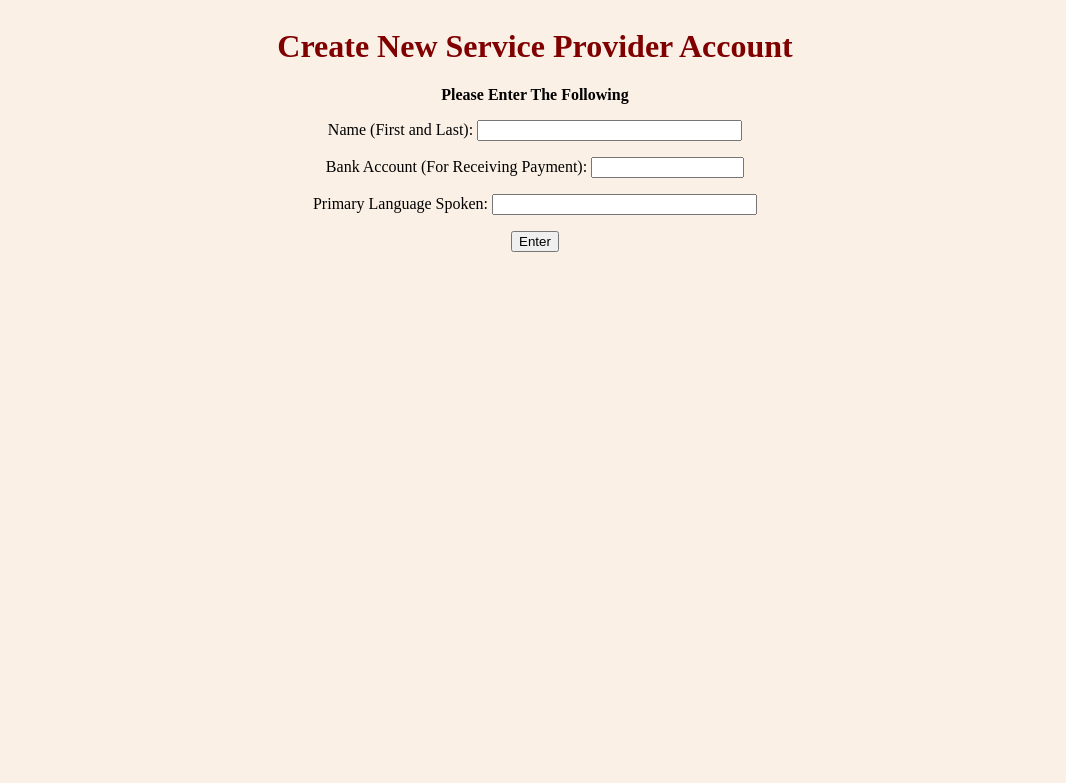
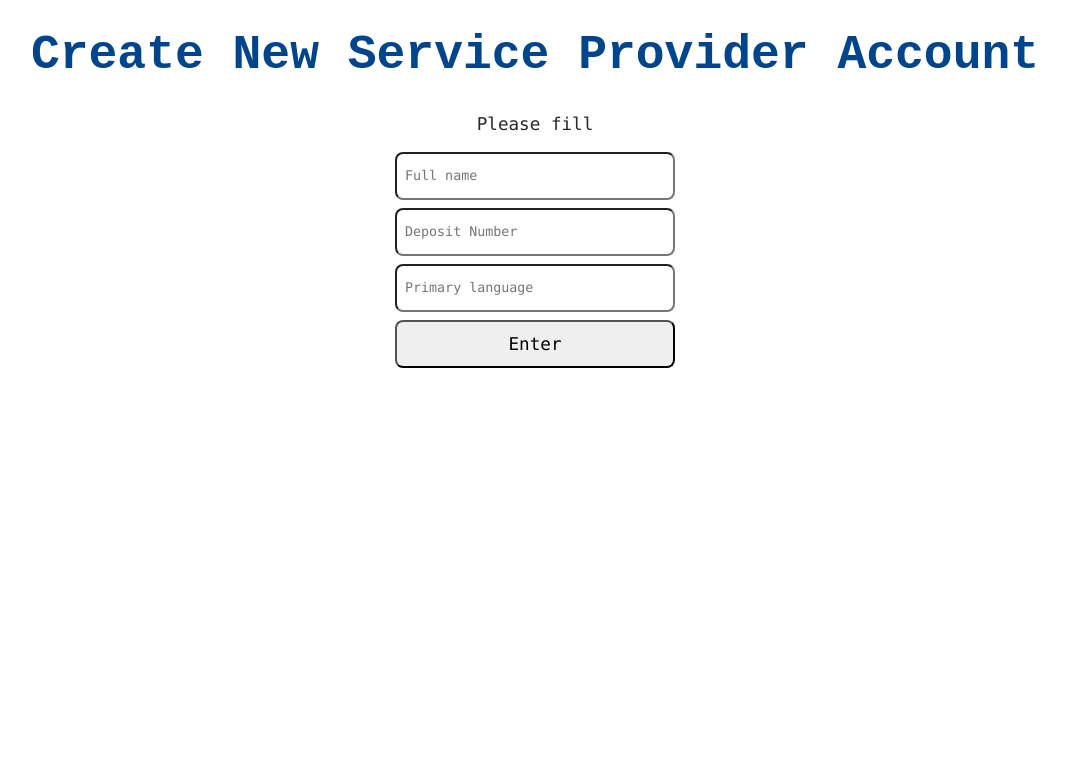
Before and after one commit to francismacapobre/service-marketplace, a PHP site: page /newprovider.php in a window 1280 px wide. Shown: the top 783 px of the page, without its empty margins (105-1171 px from the left). Run offline with PHP 8.4, Linux system fonts and the light colour scheme.

Commit message:
update new provider

```diff
--- a/newprovider.php
+++ b/newprovider.php
@@ -1,45 +1,54 @@
 <html>
-<head><title> New Profile...</title> <style>
+  <head>
+    <style>
        body {
-      background-color: linen;
+        background-color: #fff;
       }
 
       h1 {
-      color: maroon;
+        color: #00458b;
+        font-family: "Courier New", Courier, monospace;
+        font-size: 6vmin;
       }
 
-    button {
-        margin-left: 20px;
+      p {
+        color: #282828;
+        font-family: "Lucida Console", Monaco, monospace;
+        font-size: 2.2vmin;
       }
 
-</style></head>
+      .input-field {
+        font-family: "Lucida Console", Monaco, monospace;
+        border-radius: 1vmin;
+        padding-left: 1vmin;
+        width: 35vmin;
+        height: 6vmin;
+      }
 
+      .input-button {
+        font-family: "Lucida Console", Monaco, monospace;
+        border-radius: 1vmin;
+        font-size: 2.2vmin;
+        width: 35vmin;
+        height: 6vmin;
+      }
+
+      .input {
+        margin-bottom: 1vmin;
+      }
+    </style>
+  </head>
 
   <div style="text-align:center;">
   <h1 style="padding-top: 20px">Create New Service Provider Account</h1>
   <body>
   <form action = "providerAdded.php" method = "post">
-
   <div style="text-align:center;">
-<b> Please Enter The Following </b>
-
-<p>Name (First and Last):
-<input type = "text" name = "pname" size = 30  >
-</p>
-
-<p>Bank Account (For Receiving Payment):
-<input type = "text" name = "bankacc" size = 16 maxlength = 16 >
-</p>
-
-<p>Primary Language Spoken:
-<input type = "text" name = "lang" size = 30  >
-</p>
-
-<p>
-<input type = "submit" name = "ssubmit" value = "Enter">
-</p>
-
-
+  <p>Please fill</p>
+  <div class="input"><input class="input-field" placeholder="Full name" type="text" name="pname" size=30 ></div>
+  <div class="input"><input class="input-field" placeholder="Deposit Number" type="text" name="bankacc" size=16 maxlength=16 ></div>
+  <div class="input"><input class="input-field" placeholder="Primary language" type="text" name="lang" size=30></div>
+  <div class="input"><input class="input-button" type="submit" name="ssubmit" value="Enter"></div>
   </form>
   </div>
 
```
Also changed, not shown: join-query.html (deleted, +0 -12 lines), newdeleteafter.php (deleted, +0 -40 lines). Lines whose indentation alone changed are shown as unchanged.
